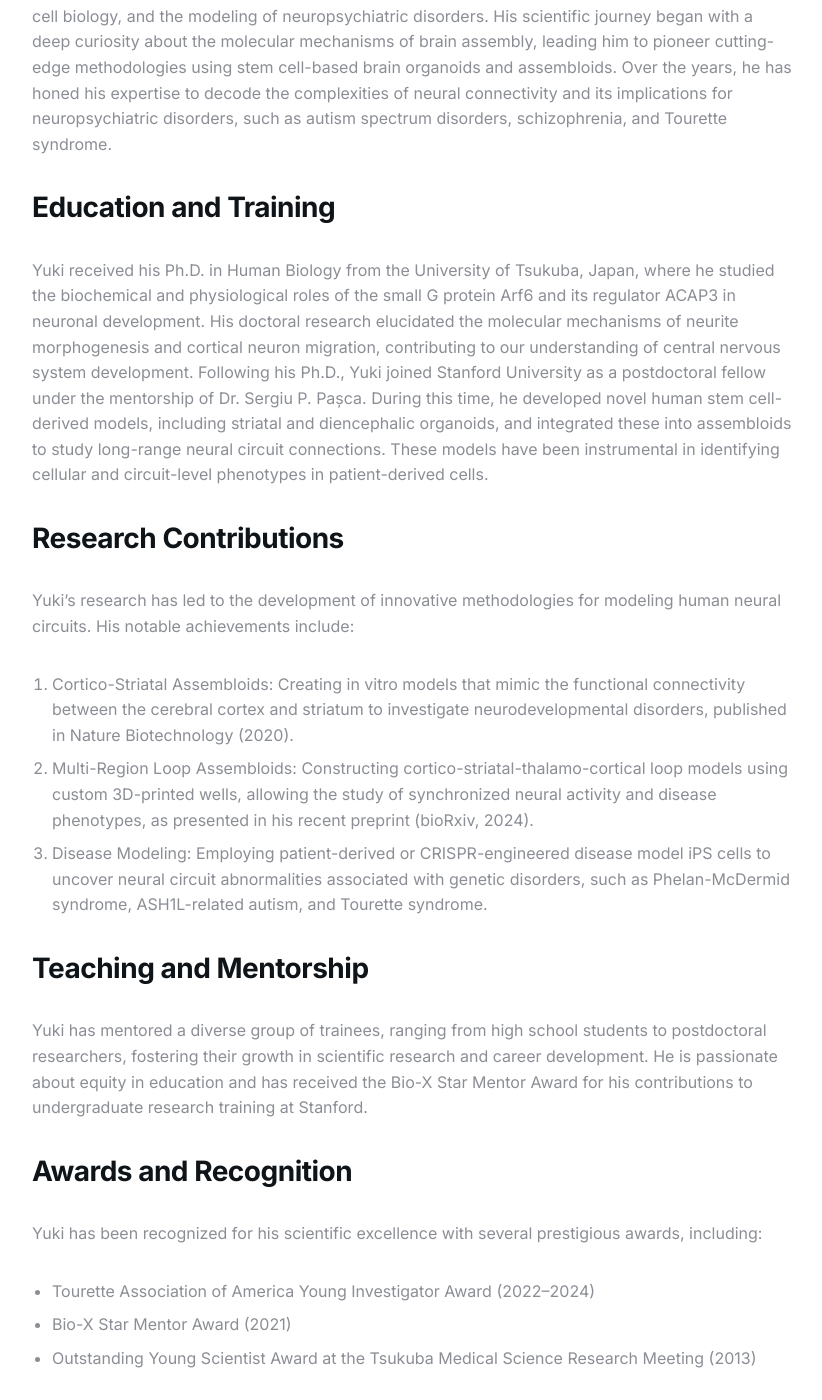
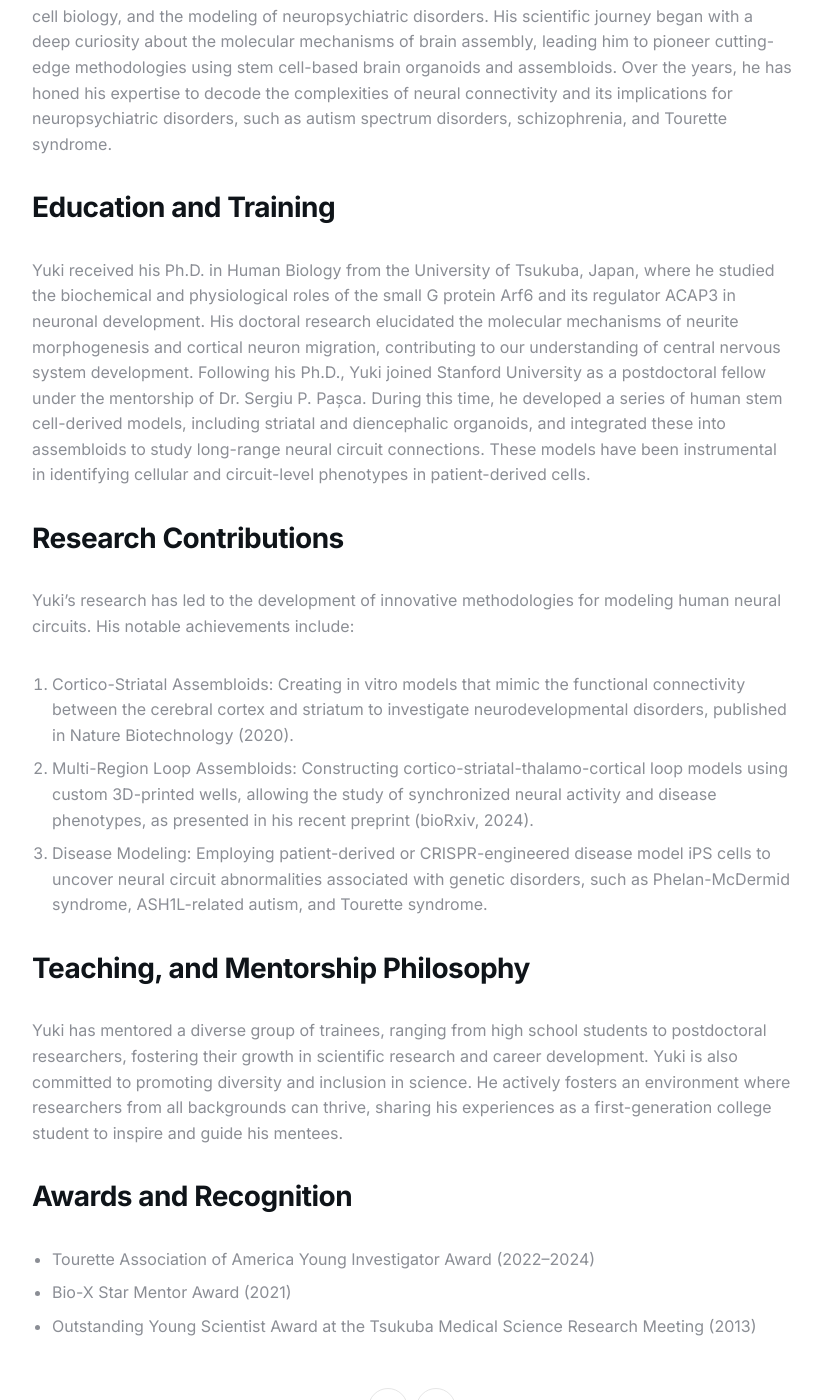
Before and after one commit to ykmiura/ykmiura.github.io, a Jekyll site: the page built from _pages/about.md, in a window 1280 px wide and 1400 px high, scrolled down 619 px. Shown: the whole window, without its empty margins (228-1050 px from the left). Built offline with Jekyll 4.4.1, drawn with Linux system fonts in a browser that asks for light colours; some of the changed text lies outside the part shown.

Commit message:
Update about.md

```diff
--- a/_pages/about.md
+++ b/_pages/about.md
@@ -10,7 +10,7 @@ page_cover: '/images/01.jpg'
 ## Education and Training
 
 Yuki received his Ph.D. in Human Biology from the University of Tsukuba, Japan, where he studied the biochemical and physiological roles of the small G protein Arf6 and its regulator ACAP3 in neuronal development. His doctoral research elucidated the molecular mechanisms of neurite morphogenesis and cortical neuron migration, contributing to our understanding of central nervous system development.
-Following his Ph.D., Yuki joined Stanford University as a postdoctoral fellow under the mentorship of Dr. Sergiu P. Pașca. During this time, he developed novel human stem cell-derived models, including striatal and diencephalic organoids, and integrated these into assembloids to study long-range neural circuit connections. These models have been instrumental in identifying cellular and circuit-level phenotypes in patient-derived cells.
+Following his Ph.D., Yuki joined Stanford University as a postdoctoral fellow under the mentorship of Dr. Sergiu P. Pașca. During this time, he developed a series of human stem cell-derived models, including striatal and diencephalic organoids, and integrated these into assembloids to study long-range neural circuit connections. These models have been instrumental in identifying cellular and circuit-level phenotypes in patient-derived cells.
 
 ## Research Contributions
 
@@ -19,18 +19,12 @@ Yuki's research has led to the development of innovative methodologies for model
 2. Multi-Region Loop Assembloids: Constructing cortico-striatal-thalamo-cortical loop models using custom 3D-printed wells, allowing the study of synchronized neural activity and disease phenotypes, as presented in his recent preprint (bioRxiv, 2024).
 3. Disease Modeling: Employing patient-derived or CRISPR-engineered disease model iPS cells to uncover neural circuit abnormalities associated with genetic disorders, such as Phelan-McDermid syndrome, ASH1L-related autism, and Tourette syndrome.
 
-## Teaching and Mentorship
+## Teaching, and Mentorship Philosophy
 
-Yuki has mentored a diverse group of trainees, ranging from high school students to postdoctoral researchers, fostering their growth in scientific research and career development. He is passionate about equity in education and has received the Bio-X Star Mentor Award for his contributions to undergraduate research training at Stanford.
+Yuki has mentored a diverse group of trainees, ranging from high school students to postdoctoral researchers, fostering their growth in scientific research and career development. Yuki is also committed to promoting diversity and inclusion in science. He actively fosters an environment where researchers from all backgrounds can thrive, sharing his experiences as a first-generation college student to inspire and guide his mentees.
 
 ## Awards and Recognition
 
-Yuki has been recognized for his scientific excellence with several prestigious awards, including:
 - Tourette Association of America Young Investigator Award (2022–2024)
 - Bio-X Star Mentor Award (2021)
 - Outstanding Young Scientist Award at the Tsukuba Medical Science Research Meeting (2013)
-
-## Personal Philosophy
-
-Yuki is committed to promoting diversity and inclusion in science. He actively fosters an environment where researchers from all backgrounds can thrive, sharing his experiences as a first-generation college student to inspire and guide his mentees.
-Yuki’s work represents the forefront of human neurobiology, bridging the gap between fundamental neuroscience and clinical applications to improve our understanding of brain development and disease.
```
